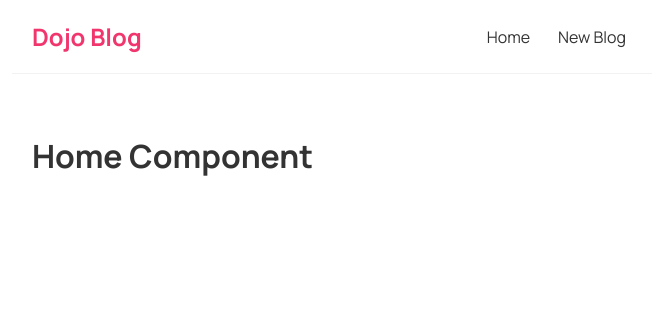
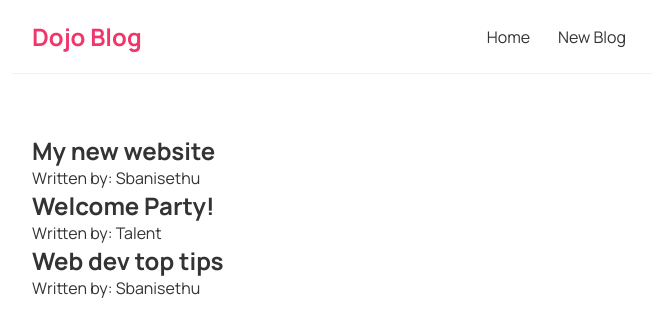
Before and after one commit to officialpuretalent/dojo-blog, a React (Create React App) app: page / in a window 1280 px wide. Shown: the top 336 px of the page, without its empty margins (308-964 px from the left). Built offline with nearby package versions, Linux system fonts and the light colour scheme; the HTML template or start-up script is replaced by a standard one.

Commit message:
Added fake blog data, and used useState hook

```diff
--- a/src/components/Home.js
+++ b/src/components/Home.js
@@ -1,7 +1,22 @@
+import { useState } from "react";
+
 const Home = () => {
+    const [blogs, setBlogs] = useState([
+        { title: "My new website", body: "lorem ipsum...", "author": "Sbanisethu", id: 1 },
+        { title: "Welcome Party!", body: "lorem ipsum...", "author": "Talent", id: 2 },
+        { title: "Web dev top tips", body: "lorem ipsum...", "author": "Sbanisethu", id: 3 }
+    ]);
+
     return (
         <div className="home">
-            <h1>Home Component</h1>
+            {blogs.map((post) => (
+                // The Id must be unique for each post otherwise
+                // whatever we are trying to do, won't work.
+                <div className="post-preview" key={post.id}>
+                    <h2>{post.title}</h2>
+                    <p>Written by: {post.author}</p>
+                </div>
+            ))}
         </div>
     );
 }
```
